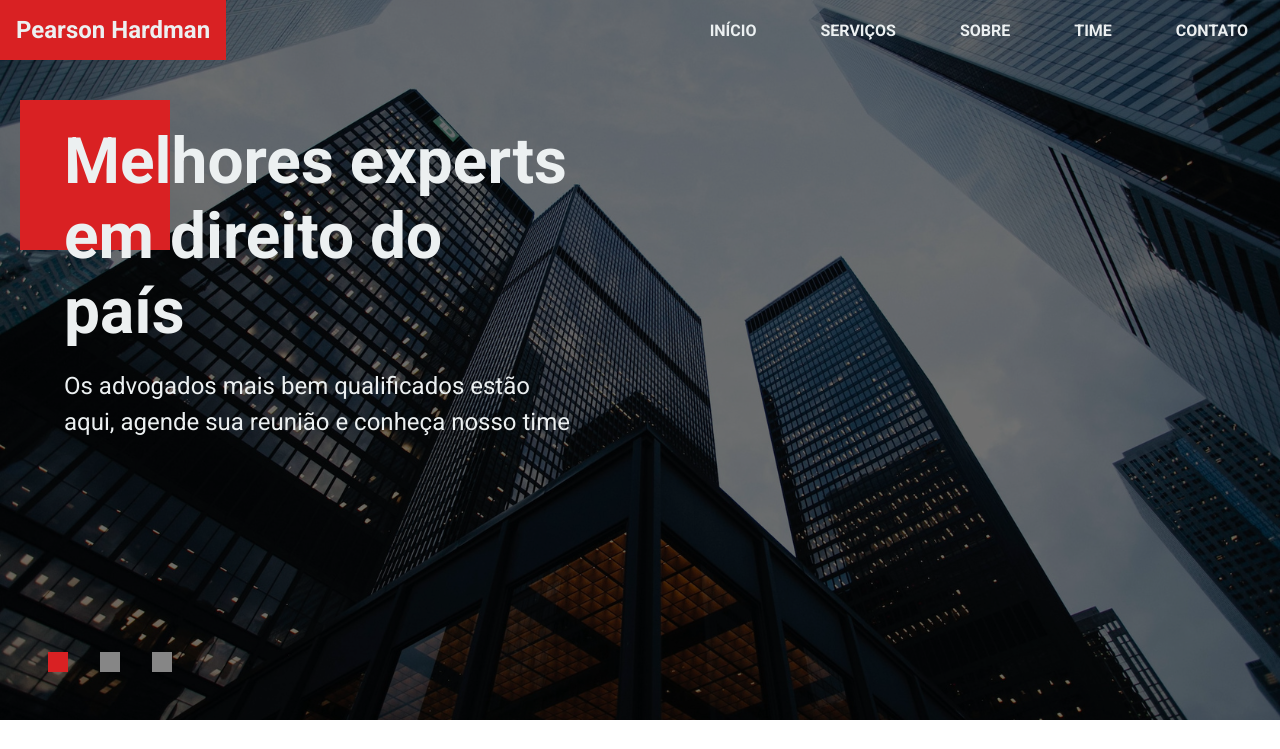
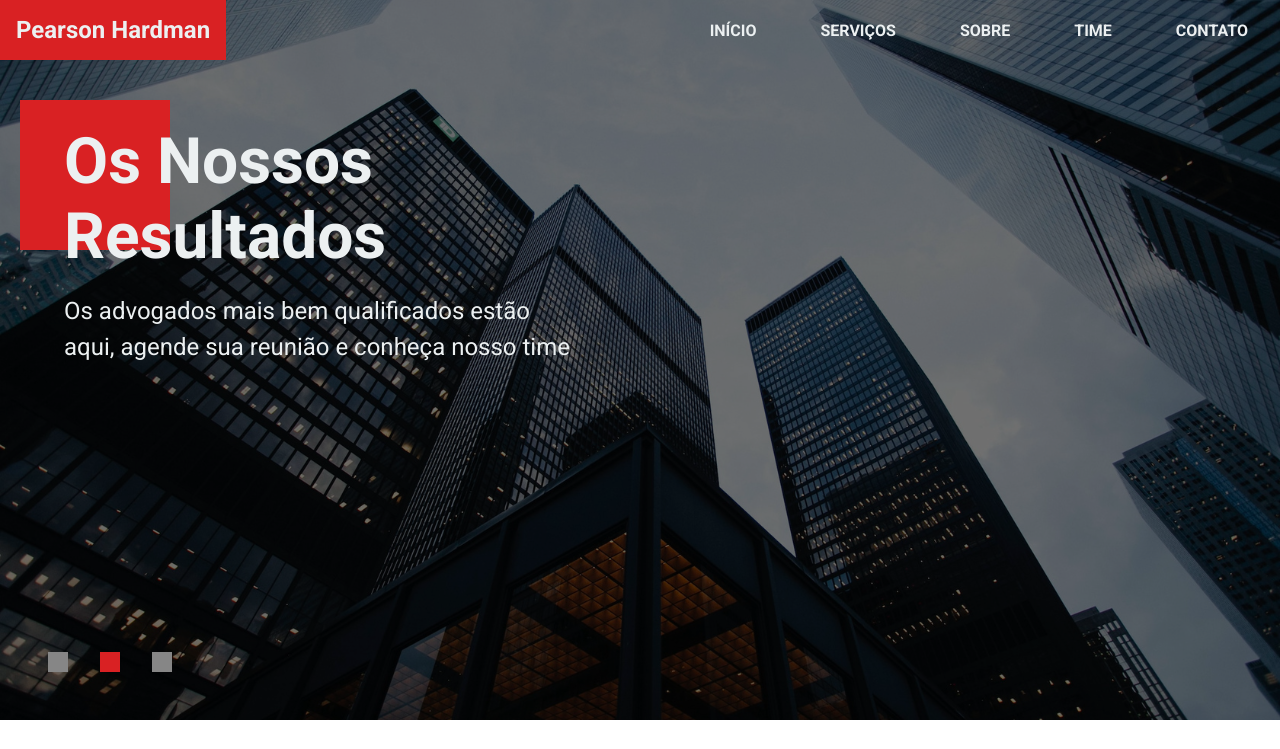
Before and after one commit to RaimundoJSoares/pearsonhardman, a plain HTML site: page index.html in a window 1280 px wide. Shown: the top 749 px of the page. Drawn offline with nearby package versions, Linux system fonts and the light colour scheme.

Commit message:
banner animation

```diff
--- a/index.html
+++ b/index.html
@@ -52,11 +52,27 @@
 
         <h2>Melhores experts em direito do país</h2>
         <p>
+          Veja as especialidades dos nossos advogados, e entenda como eles
+          podem lhe ajudar
+        </p>
+      </div>
+      <div class="banner">
+        <span class="square"></span>
+
+        <h2>Os Nossos Resultados</h2>
+        <p>
           Os advogados mais bem qualificados estão aqui, agende sua reunião e
           conheça nosso time
         </p>
       </div>
+      <div class="banner">
+        <span class="square"></span>
 
+        <h2>Conheça nosso time</h2>
+        <p>
+          Confira as nossas métricas, e conheça os resultados que já obtivemos.
+        </p>
+      </div>
       <div class="dots">
         <div class="dot active"></div>
         <div class="dot"></div>
--- a/script.js
+++ b/script.js
@@ -9,6 +9,10 @@ const mobileLinks = document.querySelectorAll("#mobile-navbar a")
 
 //juntar todos os links em um array, usando o spread operator
 const allLinks = [...desktopLinks, ...mobileLinks]
+
+const slides = document.querySelectorAll('.banner')
+const dots = document.querySelectorAll('.dot')
+let slideIndex = 0;
 
 //2--- Funções
 //criar função smooth scroll
@@ -28,6 +32,21 @@ function smoothScroll(event) {
         }
 
     }, 500)
+}
+
+function ShowSlides(){
+    for(let i = 0; i < slides.length; i++){
+        slides[i].classList.remove('active')
+        dots[i].classList.remove('active')
+    }
+    slideIndex++;
+    if(slideIndex > slides.length){
+        slideIndex = 1;
+    }
+    slides[slideIndex - 1].classList.add('active');
+    dots[slideIndex - 1].classList.add('active');
+
+    setTimeout(ShowSlides, 5000);
 }
 
 
@@ -52,13 +71,15 @@ allLinks.map((link) => {
 })
 
 
-const btnScrollToTop = document.querySelector(".btn-top");
+const btnScrollToTop = document.querySelector(".acessibilityScroolTop");
 
 btnScrollToTop.addEventListener("click", function () {
 
     window.scrollTo({
         top: 0,
         left: 0,
-        behavior: "smooth"
+        behavior: "smooth",
     })
 })
+
+ShowSlides()
```
